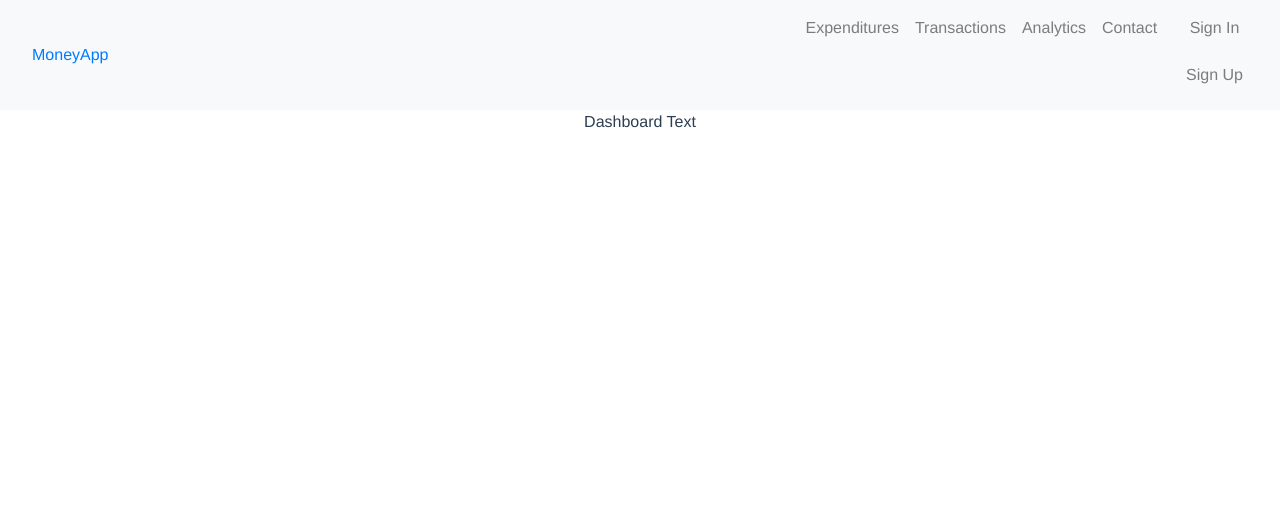
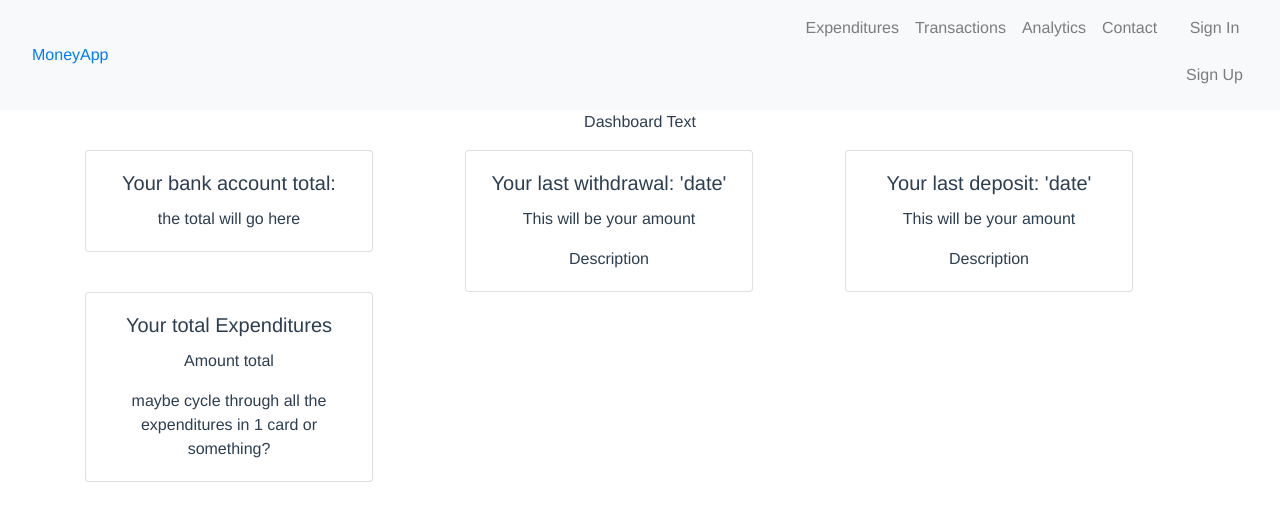
Before and after one commit to mumble7/WEB4350, a Vue app: page /dashboard in a window 1280 px wide. Shown: the top 518 px of the page. Built offline with nearby package versions, Linux system fonts and the light colour scheme; the HTML template or start-up script is replaced by a standard one.

Commit message:
Added cards to display widthdrawals, deposits, expenditures on their pages and the dashboard once the API is hooked up or working

```diff
--- a/src/views/Home.vue
+++ b/src/views/Home.vue
@@ -63,7 +63,11 @@
           We bring ogether all of your accounts, bills and more, so you can
           conveniently manage your finances from one dashboard.
         </p>
-        <button>Sign up for free!</button>
+        <button>
+          <router-link class="nav-link" to="/signup"
+            >Sign Up for Free!</router-link
+          >
+        </button>
       </div>
     </div>
 
--- a/src/views/MemberDashboard.vue
+++ b/src/views/MemberDashboard.vue
@@ -1,6 +1,58 @@
 <template>
   <!-- Everthing coming from the template has to live inside a single element such as a div -->
-  <div><p>Dashboard Text</p></div>
+  <div class="container">
+    <p>Dashboard Text</p>
+    <!-- Total Account Size -->
+    <!-- Display Cards will set up v-if to cycle through-->
+    <div class="row">
+      <div class="col-sm">
+        <div class="card" style="width: 18rem;">
+          <div class="card-body">
+            <h5 class="card-title">Your bank account total:</h5>
+
+            <p class="card-text">
+              the total will go here
+            </p>
+          </div>
+        </div>
+      </div>
+      <div class="col-sm">
+        <div class="card" style="width: 18rem;">
+          <div class="card-body">
+            <h5 class="card-title">Your last withdrawal: 'date'</h5>
+            <p>This will be your amount</p>
+            <p class="card-text">
+              Description
+            </p>
+          </div>
+        </div>
+      </div>
+      <div class="col-sm">
+        <div class="card" style="width: 18rem;">
+          <div class="card-body">
+            <h5 class="card-title">Your last deposit: 'date'</h5>
+            <p>This will be your amount</p>
+            <p class="card-text">
+              Description
+            </p>
+          </div>
+        </div>
+      </div>
+    </div>
+    <div class="row">
+      <div class="col-sm">
+        <div class="card" style="width: 18rem;">
+          <div class="card-body">
+            <h5 class="card-title">Your total Expenditures</h5>
+            <p>Amount total</p>
+            <p class="card-text">
+              maybe cycle through all the expenditures in 1 card or something?
+            </p>
+          </div>
+        </div>
+      </div>
+    </div>
+  </div>
 </template>
 <script>
 export default {
--- a/src/views/MemberDeposit.vue
+++ b/src/views/MemberDeposit.vue
@@ -1,6 +1,40 @@
 <template>
   <!-- Everthing coming from the template has to live inside a single element such as a div -->
-  <div><p>Member Deposit</p></div>
+  <div class="container">
+    <p>Member Deposit</p>
+    <form action="">
+      <label for="fName">Deposit Amount</label>
+      <input
+        type="number"
+        class="form-control"
+        id="deposit"
+        placeholder="$10.00"
+      />
+      <div>
+        <label for="depositDescription">Deposit Description</label>
+        <input
+          type="text"
+          class="form-control"
+          id="depositDescription"
+          placeholder="Got paid for that stuff."
+        />
+      </div>
+      <button type="submit" class="btn btn-primary">
+        Submit
+      </button>
+    </form>
+
+    <!-- Display Cards will set up v-if to cycle through-->
+    <div class="card" style="width: 18rem;">
+      <div class="card-body">
+        <h5 class="card-title">This will be the amount</h5>
+        <h6 class="card-subtitle mb-2 text-muted">This will be the date</h6>
+        <p class="card-text">
+          This is the description....
+        </p>
+      </div>
+    </div>
+  </div>
 </template>
 <script>
 export default {
@@ -8,5 +42,7 @@ export default {
 };
 </script>
 <style scoped>
-/* */
+button {
+  margin-top: 2em;
+}
 </style>
--- a/src/views/MemberExpenditures.vue
+++ b/src/views/MemberExpenditures.vue
@@ -1,6 +1,37 @@
 <template>
   <!-- Everthing coming from the template has to live inside a single element such as a div -->
-  <div><p>Member Expenditures</p></div>
+  <div class="container">
+    <p>Add an Expenditure</p>
+    <form action="">
+      <label for="expenditureName">Name:</label>
+      <input
+        type="text"
+        class="form-control"
+        id="deposit"
+        placeholder="Car Payment"
+      />
+      <div>
+        <label for="expenditureAmount">Amount</label>
+        <input
+          type="number"
+          class="form-control"
+          id="depositDescription"
+          placeholder="$250"
+        />
+      </div>
+      <button type="submit" class="btn btn-primary">
+        Submit
+      </button>
+    </form>
+
+    <!-- Display Cards will set up v-if to cycle through-->
+    <div class="card" style="width: 18rem;">
+      <div class="card-body">
+        <h5 class="card-title">Expenditure Name</h5>
+        <h6 class="card-subtitle mb-2 text-muted">Amount</h6>
+      </div>
+    </div>
+  </div>
 </template>
 <script>
 export default {
--- a/src/views/MemberWithdrawl.vue
+++ b/src/views/MemberWithdrawl.vue
@@ -1,6 +1,37 @@
 <template>
-  <div>
+  <div class="container">
     <p>Member Withdrawl</p>
+    <form action="">
+      <label for="withdrawal">Withdrawal Amount</label>
+      <input
+        type="number"
+        class="form-control"
+        id="withdrawal"
+        placeholder="$10.00"
+      />
+      <div>
+        <label for="depositDescription">Withdrawal Description</label>
+        <input
+          type="text"
+          class="form-control"
+          id="withdrawalDescription"
+          placeholder="Got to pay billy for friday night."
+        />
+      </div>
+      <button type="submit" class="btn btn-primary">
+        Withdraw
+      </button>
+    </form>
+    <!-- Display Cards will set up v-if to cycle through-->
+    <div class="card" style="width: 18rem;">
+      <div class="card-body">
+        <h5 class="card-title">This will be the amount</h5>
+        <h6 class="card-subtitle mb-2 text-muted">This will be the date</h6>
+        <p class="card-text">
+          This is the description....
+        </p>
+      </div>
+    </div>
   </div>
 </template>
 <script>
@@ -9,5 +40,7 @@ export default {
 };
 </script>
 <style scoped>
-/* */
+button {
+  margin-top: 2em;
+}
 </style>
```
Also changed, not shown: src/store/index.js (indentation only), 1 other file (tests, documents, lock files or other folders).
